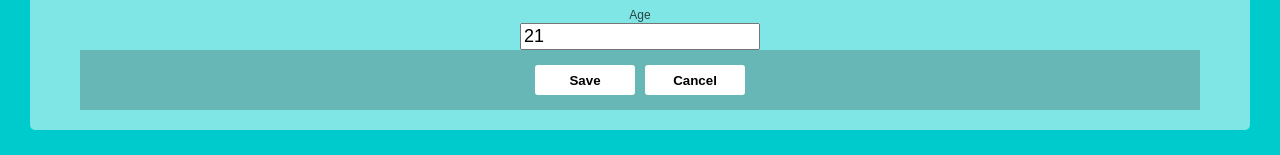
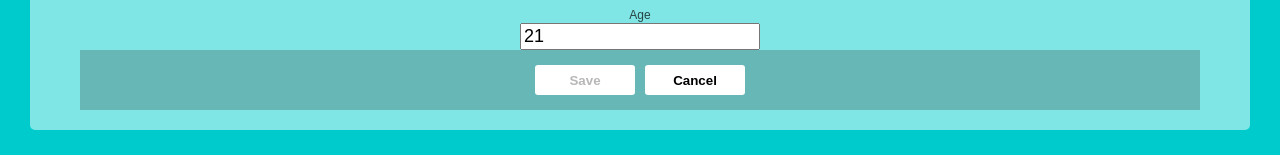
Before and after one commit to heilop/simple-customer-app, a React (Create React App) app: page /customers/10000000/edit in a window 1280 px wide. Shown: the part 295-450 px from the top of the page. Built offline with nearby package versions, Linux system fonts and the light colour scheme; data requests are answered from the project's data file.

Commit message:
Include cancel navigation using Prompt.

```diff
--- a/src/components/CustomerEdit.js
+++ b/src/components/CustomerEdit.js
@@ -3,9 +3,7 @@ import PropTypes from 'prop-types';
 import { reduxForm, Field } from 'redux-form';
 import { setPropsAsInitial } from './../helpers/setPropsAsInitial';
 import CustomersActions from './../components/CustomersActions';
-// const isRequired = value => (
-//   !value && "Required field!"
-// );
+import { Prompt } from 'react-router-dom';
 
 const isNumeric = value => (
   isNaN(Number(value)) && "This field should numeric"
@@ -38,7 +36,9 @@ const MyField = ({ input, meta, type, label, name }) => (
     </div>
 );
 
-const CustomerEdit = ({ name, id, age, handleSubmit, submitting, onBack }) => {
+const CustomerEdit = ({
+  name, id, age, handleSubmit, submitting, onBack, pristine, submitSucceeded
+  }) => {
   return (
     <div>
       <h2>Customer Edition</h2>
@@ -66,9 +66,21 @@ const CustomerEdit = ({ name, id, age, handleSubmit, submitting, onBack }) => {
           normalize = { onlyGrow }
         ></Field>
         <CustomersActions>
-          <button type = "submit" disabled = { submitting }>Save</button>
-          <button onClick = { onBack }>Cancel</button>
+          <button type = "submit" disabled = { pristine || submitting }>
+            Save
+          </button>
+          <button
+            type = "button"
+            disabled = { submitting }
+            onClick = { onBack }
+          >Cancel
+          </button>
         </CustomersActions>
+        <Prompt
+          when = { !pristine && !submitSucceeded }
+          message = "Unsaved data will be lost!"
+        >
+        </Prompt>
       </form>
     </div>
   );
```
